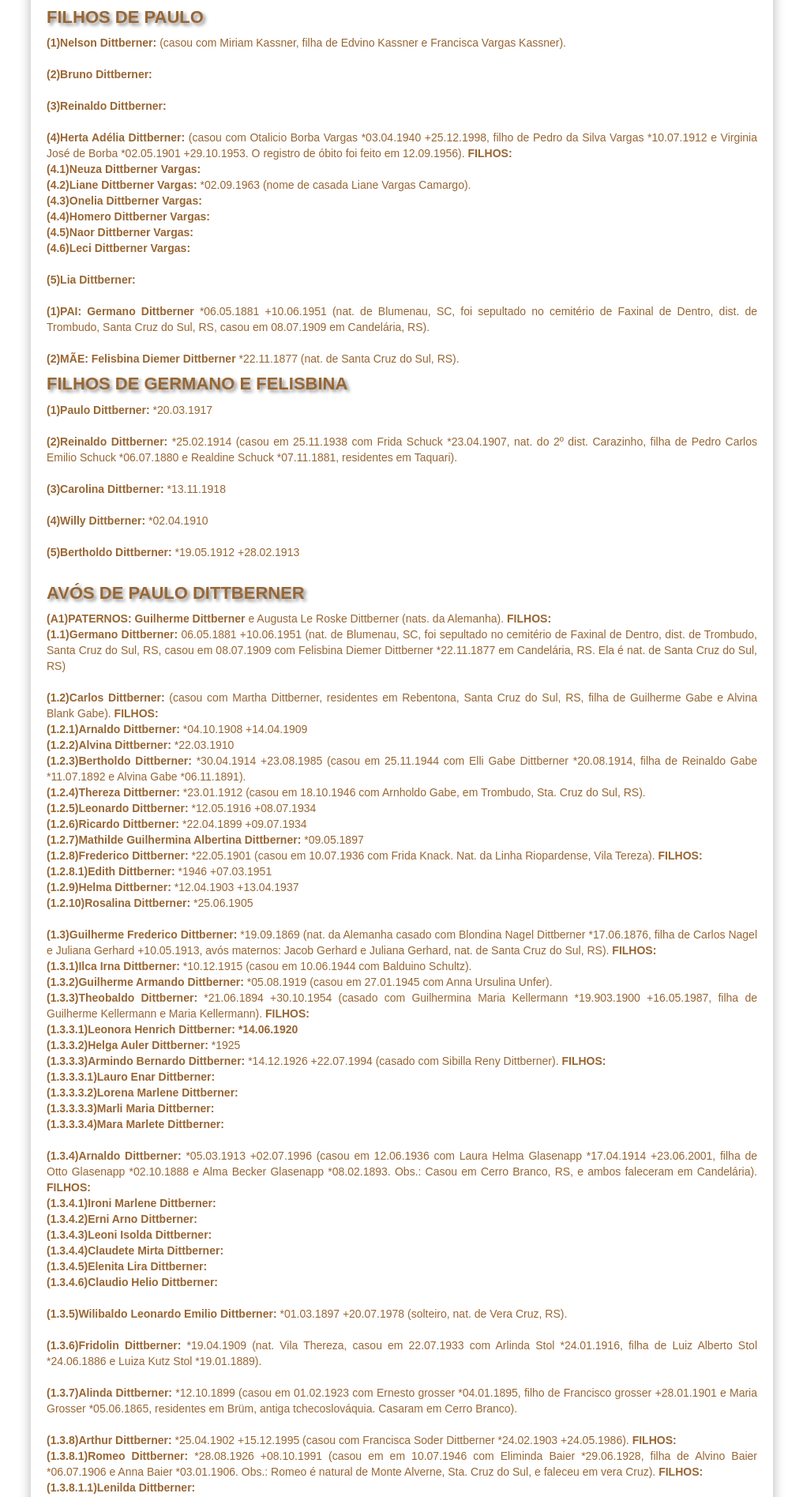
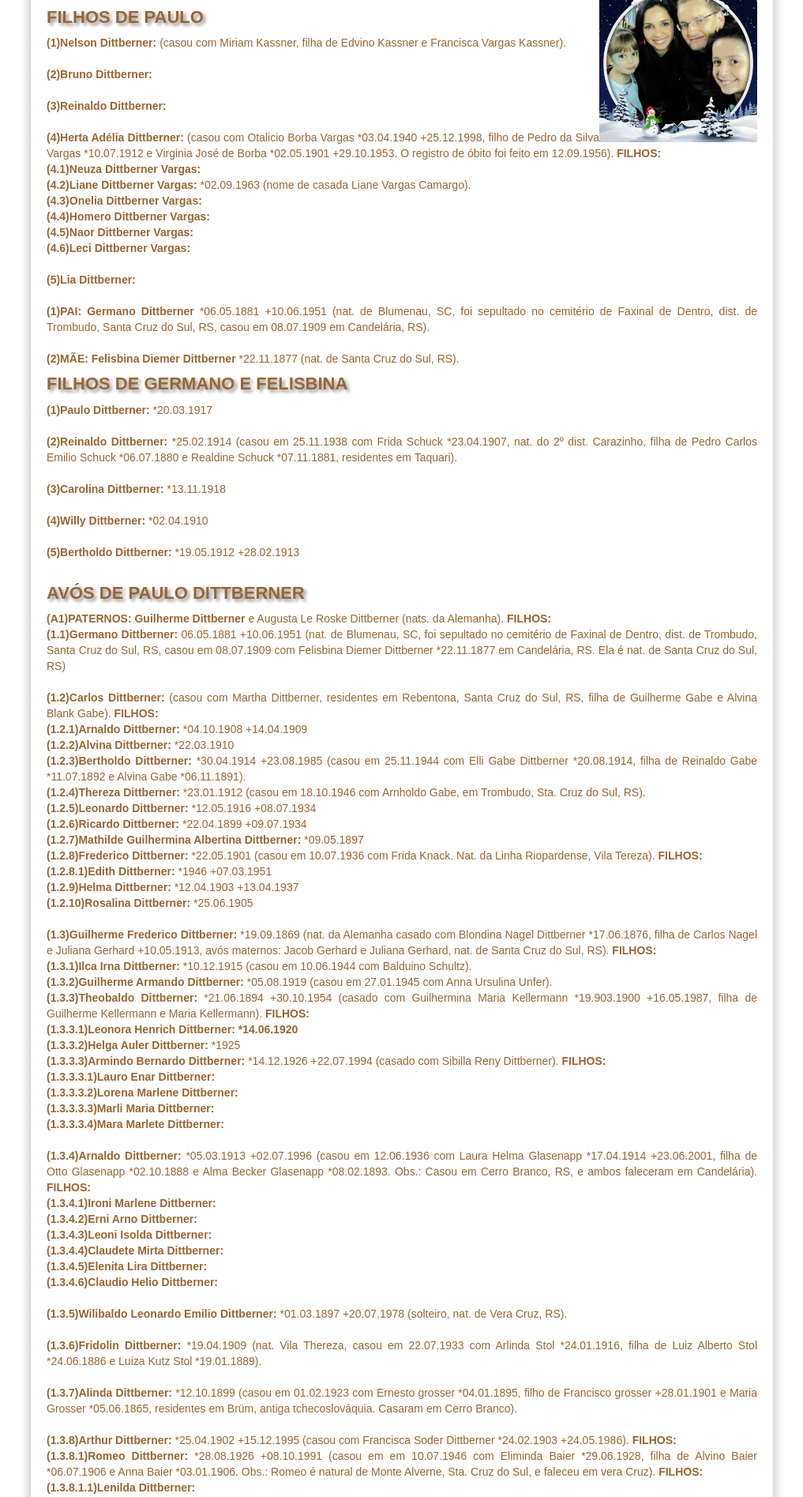
Before and after one commit to claudiovargas1955/claudiovargas1955.github.io, a Jekyll site: the page built from _pages/familia-dittberner.html, in a window 1280 px wide. Shown: the part 1004-2899 px from the top of the page at 79% size, without its empty margins (131-1148 px from the left). Built offline with Jekyll 4.4.1, drawn with Linux system fonts in a browser that asks for light colours; some web fonts are replaced.

Commit message:
Update familia-dittberner.html

```diff
--- a/_pages/familia-dittberner.html
+++ b/_pages/familia-dittberner.html
@@ -124,7 +124,7 @@ figure.foto-legenda:hover figcaption {opacity: 1;
 
 <h1>GENEALOGIA DA FAMÍLIA DITTBERNER</h1>
 <figure class="foto-legenda"><img style="Dittberner" src="/images/Família Dittberner.jpg" height="400px";/><br/><br/><figcaption>
-  <h5>Família Dittberner <img style="Ademir" src="/images/ademir.jpg" height="80px";</h5></figcaption></figure>
+  <h5>Família Dittberner</h5></figcaption></figure> <img style="float:right"; src="/images/dittberner3.jpg"; height="200px";/>
 
 <b><p style="text-indent:100px";/>Paulo Dittberberner </b>*20.03.1917 (nat. do distr. de Costa da Serra, Candelária, RS). <br>
 <h4>FILHOS DE PAULO</h4>
```
